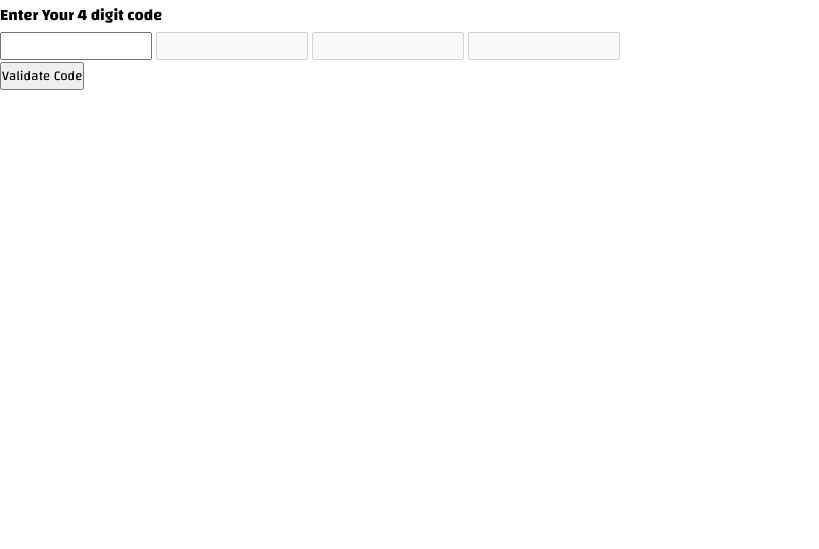
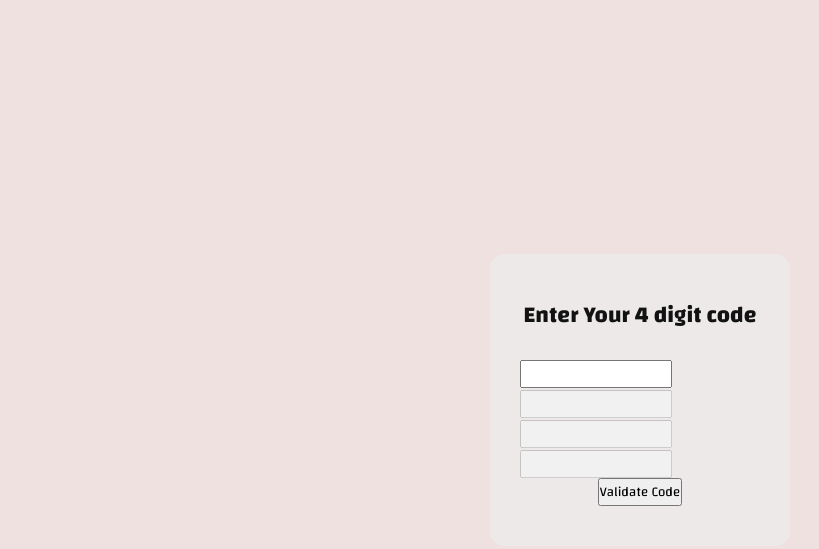
Before and after one commit to adabsmith/WDDM114, a plain HTML site: page index.html in a window 1280 px wide. Shown: the whole page, without its empty margins (0-819 px from the left). Drawn offline with Linux system fonts and the light colour scheme.

Commit message:
form formatting

```diff
--- a/style.css
+++ b/style.css
@@ -5,3 +5,36 @@
     box-sizing: border-box;
     font-family: 'Changa', sans-serif;
 }
+body{
+    min-height: 100vh;
+    display: flex;
+    align-items: center;
+    justify-content: center;
+    background: #f0e1e1;
+}
+.container{
+    width: 300px;
+    height: auto;
+    padding: 40px 30px;
+    background-color: rgb(237, 233, 233);
+    display: flex;
+    flex-direction: column;
+    justify-content: center;
+    align-items: center;
+    border-radius: 15px;
+}
+h4{
+    font-size: 23px;
+    color: #121212;
+}
+.form{
+    width: 100%;
+    height: auto;
+    display: flex;
+    flex-direction: column;
+    align-items: center;
+    padding-top: 22px;
+}
+.inputField{
+
+}
```
